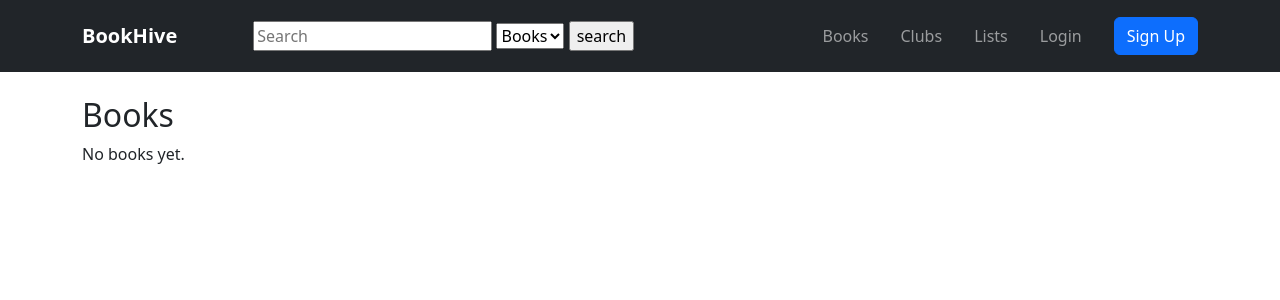
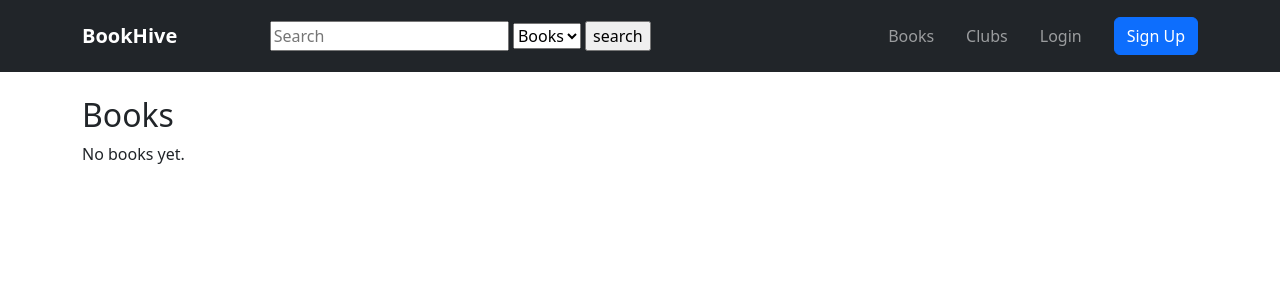
Before and after one commit to Ibrahim78612/bookhive, a Django app: template books/templates/books/book_list.html in a window 1280 px wide. Shown: the top 300 px of the page. Run offline with Django 3.2, Linux system fonts and the light colour scheme; the template is opened without the code that fills it, so the values that code supplies are empty.

Commit message:
lists page removed from navbar

```diff
--- a/core/templates/base.html
+++ b/core/templates/base.html
@@ -44,10 +44,6 @@
                         <a class="nav-link" href="/clubs/">Clubs</a>
                     </li>
 
-                    <li class="nav-item">
-                        <a class="nav-link" href="/lists/">Lists</a>
-                    </li>
-
                     {% if user.is_authenticated %}
                     <li class="nav-item">
                         <a class="nav-link" href="{% url 'friends' %}">Friends</a>
```
